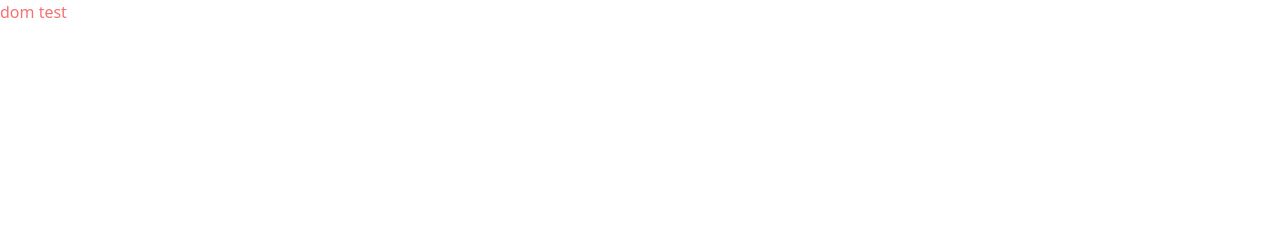
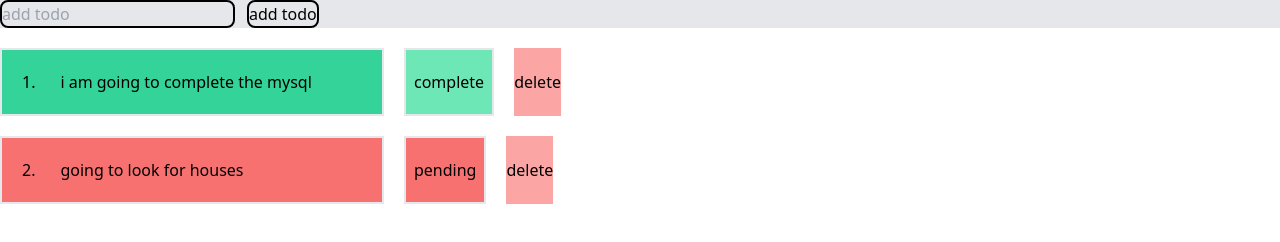
Before and after one commit to Jobairshi/dom-test, a website: page index.html in a window 1280 px wide. Drawn offline with nearby package versions, Linux system fonts and the light colour scheme.

Commit message:
todo implement

```diff
--- a/index.html
+++ b/index.html
@@ -5,12 +5,12 @@
     <meta name="viewport" content="width=device-width, initial-scale=1.0">
     <title>Todo App</title>
 
-    <link rel="stylesheet" href="https://cdn.jsdelivr.net/npm/tailwindcss/dist/tailwind.min.css">
+    <link href="https://cdn.jsdelivr.net/npm/tailwindcss@2.0.2/dist/tailwind.min.css" rel="stylesheet">
 </head>
 <body>
 
-    <div class="main text-red-400" id="main">
-        dom test
+    <div class="main" id="main">
+
     </div>
 
 
--- a/index.js
+++ b/index.js
@@ -0,0 +1,120 @@
+
+
+const todoDivMain = document.createElement('div')
+todoDivMain.classList.add('flex', 'flex-col', 'gap-5')
+
+const mainDiv = document.getElementById('main');
+mainDiv.classList.add('flex', 'flex-col', 'gap-5')
+const inputAndButton = document.createElement('div')
+inputAndButton.classList.add('flex', 'flex-row', 'bg-gray-200', 'gap-3');
+const inputTodo = document.createElement('input');
+
+
+
+inputTodo.id = 'input';
+inputTodo.placeholder = 'add todo'
+inputTodo.classList.add('border-2', 'bg-gray-200', 'rounded-lg', 'border-black', 'h-15', 'w-50')
+
+
+const addButton = document.createElement('button')
+
+addButton.innerText = 'add todo'
+addButton.classList.add('border-2', 'bg-gray-200', 'rounded-lg', 'border-black')
+
+let todos = [{ name: 'i am going to complete the mysql', iscom: true }
+    , { name: 'going to look for houses', iscom: false }];
+
+
+addButton.onclick = () => {
+    const todoname = inputTodo.value;
+    todos.push({
+        name: todoname,
+        iscom: false
+    });
+    console.log(todos)
+
+    todoDivMain.innerHTML = '';
+    todos.map((names, key) => {
+        todoDivMain.append(addTodoMain(names, key));
+    })
+}
+
+
+function addTodoMain(name, key) {
+    const upperTodo = document.createElement('div');
+    upperTodo.classList.add('flex', 'flex-row', 'gap-5')
+    const todoDiv = document.createElement('input');
+    todoDiv.classList.add('bg-red-200', 'border-2', 'p-5', 'w-96')
+    if (name.iscom === true) {
+        todoDiv.classList.add('bg-green-400');
+    }
+    else {
+        todoDiv.classList.add('bg-red-400');
+    }
+    todoDiv.value = (key + 1) + ".      " + name.name;
+
+    const checkButton = document.createElement('button')
+    checkButton.classList.add('border-2', 'p-2')
+    if (name.iscom === true) {
+        checkButton.innerText = 'complete'
+        checkButton.classList.add('bg-green-300')
+    }
+    else {
+        checkButton.innerText = 'pending'
+        checkButton.classList.add('bg-red-400')
+    }
+
+    checkButton.onclick = () => {
+        todos[key].iscom = (!todos[key].iscom)
+        console.log(todos[key].iscom)
+
+        todoDivMain.innerHTML = '';
+        todos.map((names, key) => {
+            todoDivMain.append(addTodoMain(names, key));
+        })
+    }
+    const deleteButton = document.createElement('button');
+    deleteButton.innerText = 'delete';
+    deleteButton.classList.add('bg-red-300')
+
+    const updateButton = document.createElement('button');
+    updateButton.innerText = 'update'
+
+
+    deleteButton.onclick = () => {
+        todoDivMain.removeChild(upperTodo)
+    }
+
+
+
+    upperTodo.append(todoDiv)
+    upperTodo.append(checkButton)
+    upperTodo.append(deleteButton)
+    return upperTodo;
+}
+
+
+todos.map((names, key) => {
+    todoDivMain.append(addTodoMain(names, key));
+})
+
+
+
+
+
+
+
+
+
+
+
+
+
+
+
+
+inputAndButton.append(inputTodo);
+inputAndButton.append(addButton)
+
+mainDiv.append(inputAndButton);
+mainDiv.append(todoDivMain)
```
Also changed, not shown: todo.js (+14 -37 lines), output.css.
